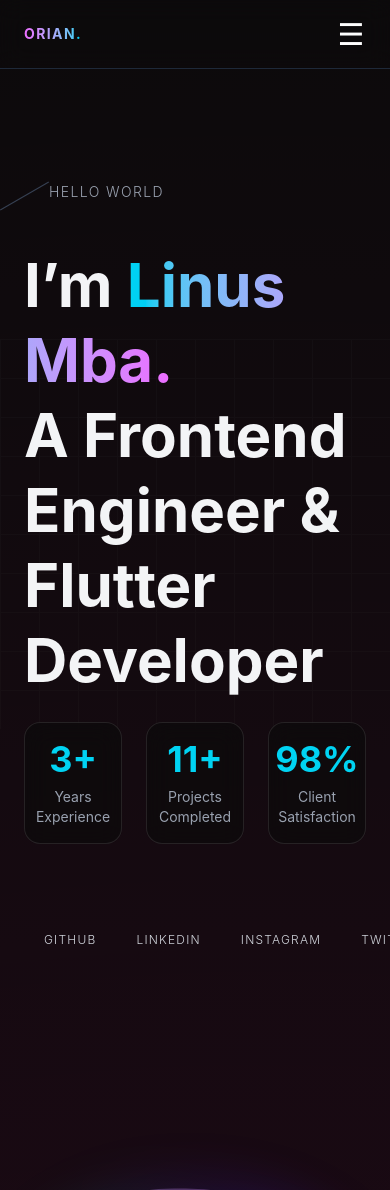
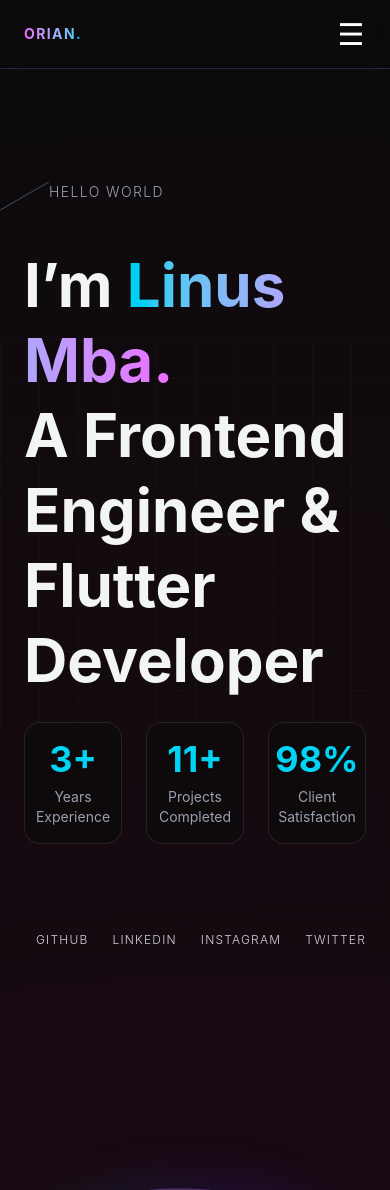
Before and after one commit to Godwinlinus/oriansportfolio.com, a React (Vite) app: page / in a window 390 px wide. Shown: the top 1190 px of the page. Built offline with nearby package versions, Linux system fonts and the light colour scheme.

Commit message:
Update Hero.jsx

```diff
--- a/src/components/Hero.jsx
+++ b/src/components/Hero.jsx
@@ -141,7 +141,7 @@ export default function Hero() {
               key={platform}
               href={url}
               target="_blank"
-              className="py-20 px-5 md:px-0 rotate-270 text-gray-300 hover:text-cyan-400 transition"
+              className="py-20 px-3 md:px-0 rotate-270 text-gray-300 hover:text-cyan-400 transition"
             >
               {platform}
             </a>
```
